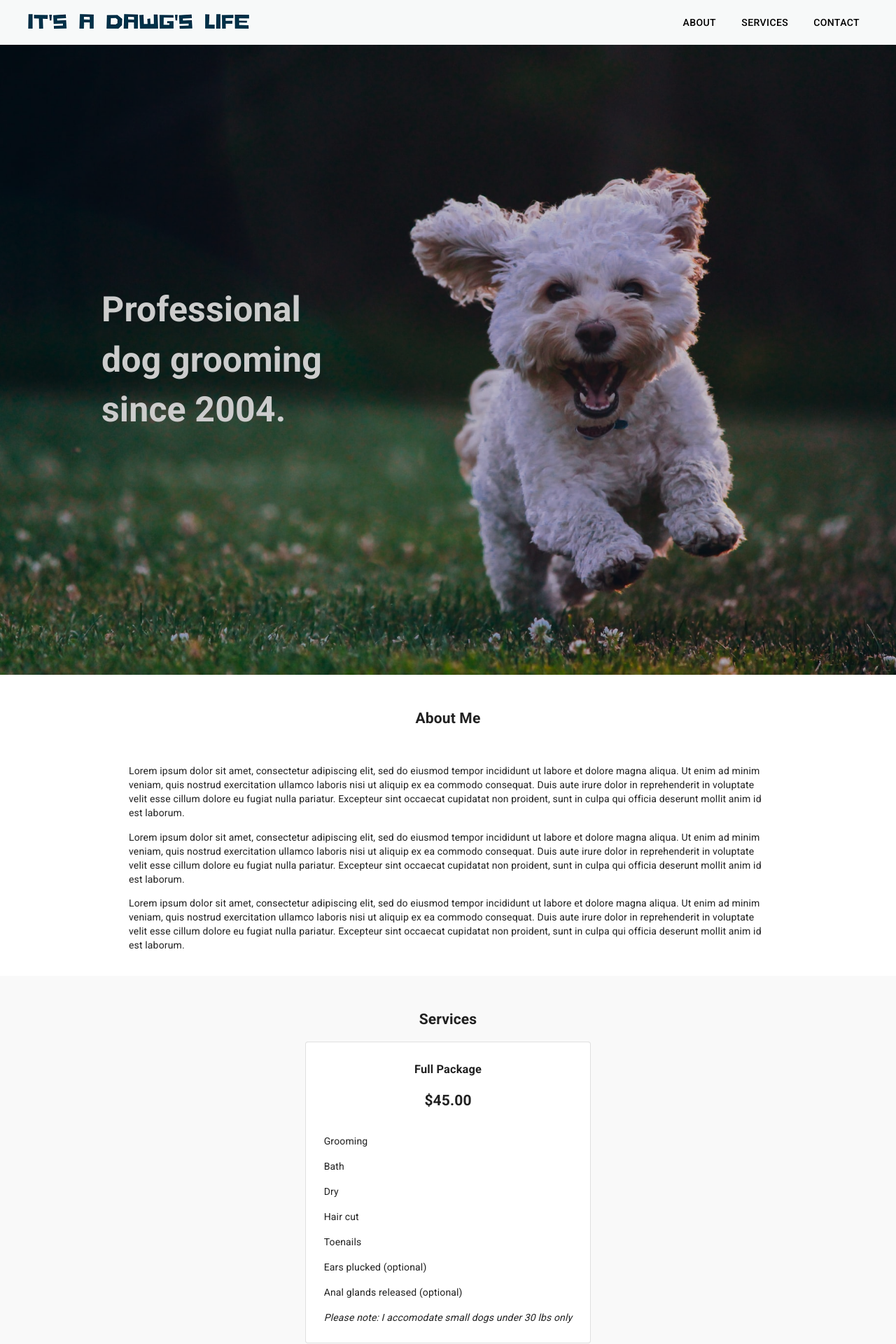
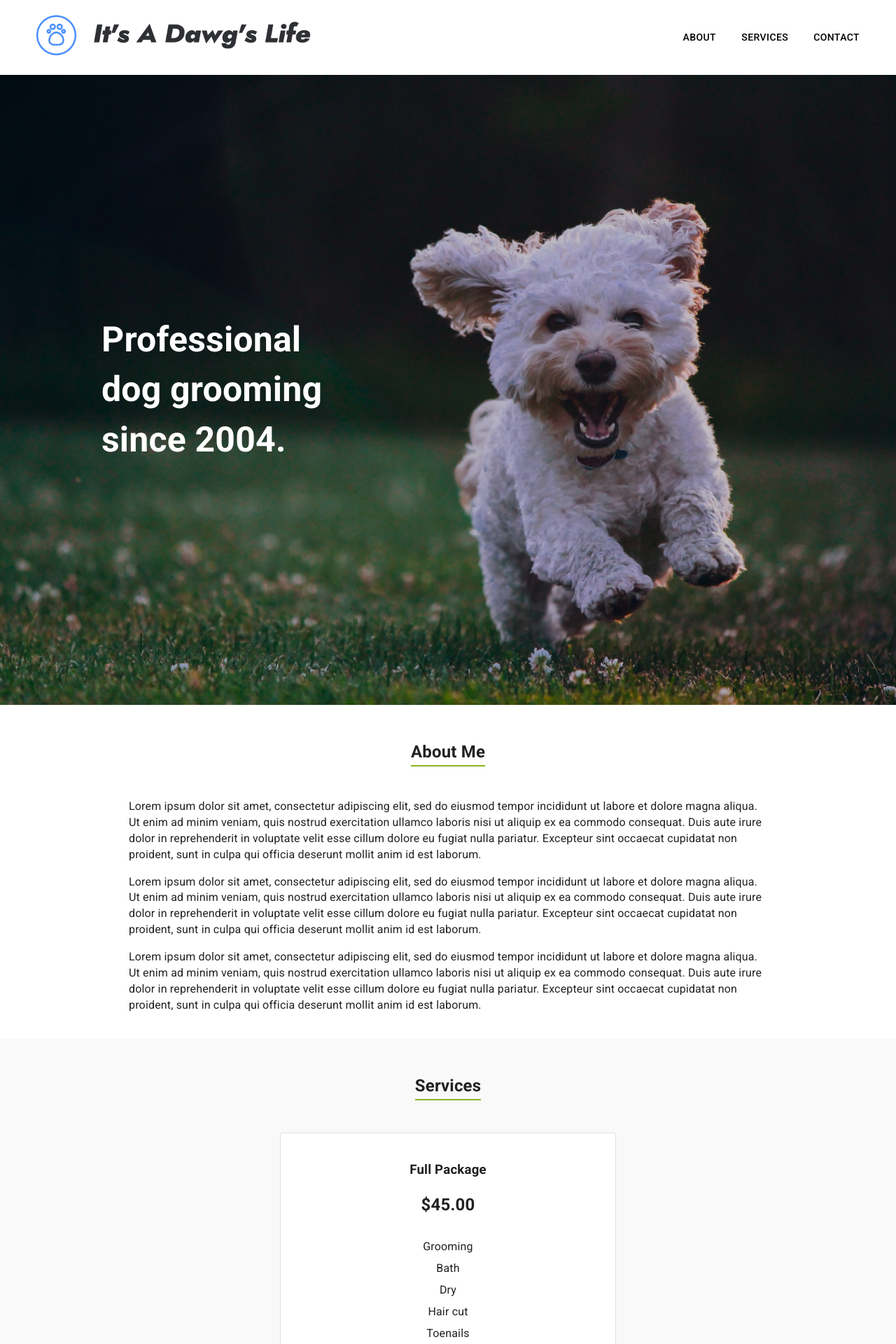
Before and after one commit to jpstanway/iadl, a React (Create React App) app: page / in a window 1280 px wide. Shown: the top 1920 px of the page at 70% size. Built offline with nearby package versions, Linux system fonts and the light colour scheme.

Commit message:
add new logo, list and header styles

```diff
--- a/src/components/About.jsx
+++ b/src/components/About.jsx
@@ -11,6 +11,10 @@ const useStyles = makeStyles((theme) =>
     heading: {
       textAlign: "center"
     },
+    headingText: {
+      borderBottom: "2px solid #8DB324",
+      paddingBottom: "5px"
+    },
     paragraphs: {
       marginTop: "50px"
     }
@@ -23,7 +27,11 @@ const About = () => {
   return (
     <div className={classes.container}>
       <Container maxWidth="md">
-        <h2 className={classes.heading}>About Me</h2>
+        <h2 className={classes.heading}>
+          <span className={classes.headingText}>
+            About Me
+          </span>
+        </h2>
         <div className={classes.paragraphs}>
           <p>Lorem ipsum dolor sit amet, consectetur adipiscing elit, sed do eiusmod tempor incididunt ut labore et dolore magna aliqua. Ut enim ad minim veniam, quis nostrud exercitation ullamco laboris nisi ut aliquip ex ea commodo consequat. Duis aute irure dolor in reprehenderit in voluptate velit esse cillum dolore eu fugiat nulla pariatur. Excepteur sint occaecat cupidatat non proident, sunt in culpa qui officia deserunt mollit anim id est laborum.</p>
           <p>Lorem ipsum dolor sit amet, consectetur adipiscing elit, sed do eiusmod tempor incididunt ut labore et dolore magna aliqua. Ut enim ad minim veniam, quis nostrud exercitation ullamco laboris nisi ut aliquip ex ea commodo consequat. Duis aute irure dolor in reprehenderit in voluptate velit esse cillum dolore eu fugiat nulla pariatur. Excepteur sint occaecat cupidatat non proident, sunt in culpa qui officia deserunt mollit anim id est laborum.</p>
--- a/src/components/Contact.jsx
+++ b/src/components/Contact.jsx
@@ -10,6 +10,10 @@ const useStyles = makeStyles((theme) =>
       },
       heading: {
         textAlign: "center"
+      },
+      headingText: {
+        borderBottom: "2px solid #8DB324",
+        paddingBottom: "5px"
       },
       list: {
         margin: "auto",
@@ -25,7 +29,11 @@ const Contact = () => {
   return (
     <div className={classes.container}>
       <Container maxWidth="md">
-        <h2 className={classes.heading}>Contact</h2>
+        <h2 className={classes.heading}>
+          <span className={classes.headingText}>
+            Contact
+          </span>
+        </h2>
         <List className={classes.list}>
           <ListItem><strong>Book an appointment</strong></ListItem>
           <ListItem>(778) 899-4385</ListItem>
--- a/src/components/Header.jsx
+++ b/src/components/Header.jsx
@@ -31,7 +31,8 @@ const useStyles = makeStyles((theme) =>
       position: "absolute",
       top: "50%",
       left: "25%",
-      transform: "translate(-50%, -50%)"
+      transform: "translate(-50%, -50%)",
+      zIndex: "9999"
     }
   }),
 );
--- a/src/components/Navbar.jsx
+++ b/src/components/Navbar.jsx
@@ -4,15 +4,18 @@ import AppBar from '@material-ui/core/AppBar';
 import Toolbar from '@material-ui/core/Toolbar';
 import Button from '@material-ui/core/Button';
 
-import logo from '../assets/iadl-logo.PNG';
+import logo from '../assets/iadl-logo.png';
 
 const useStyles = makeStyles((theme) =>
   createStyles({
     root: {
       flexGrow: 1
     },
+    logo: {
+      height: "100px"
+    },
     bar: {
-      backgroundColor: "#F7F9F9"
+      backgroundColor: "#fff"
     },
     title: {
       flexGrow: 1,
@@ -35,7 +38,7 @@ const Navbar = () => {
       <AppBar position="static" className={classes.bar}>
         <Toolbar>
           <div className={classes.title}>
-            <img src={logo} alt="iadl-logo" />
+            <img className={classes.logo} src={logo} alt="iadl-logo" />
           </div>
           <div className={classes.menu}>
             <Button color="inherit" className={classes.link}>About</Button>
--- a/src/components/Services.jsx
+++ b/src/components/Services.jsx
@@ -4,23 +4,36 @@ import { createStyles, makeStyles } from '@material-ui/core/styles';
 
 const useStyles = makeStyles((theme) =>
   createStyles({
+    theme,
     container: {
       backgroundColor: "#f9f9f9",
       paddingTop: "30px",
       paddingBottom: "50px"
     },
     heading: {
+      marginBottom: "50px",
       textAlign: "center"
+    },
+    headingText: {
+      borderBottom: "2px solid #8DB324",
+      paddingBottom: "5px"
     },
     services: {
       display: "flex",
       justifyContent: "center"
     },
     card: {
-      padding: "10px",
-      textAlign: "center"
+      padding: "20px",
+      textAlign: "center",
+      transition: "all 0.5s",
+      '&:hover': {
+        border: "1.5px solid rgba(0, 0, 0, 0.10)",
+        transform: "scale(1.1)"
+      }
     },
-    theme
+    special: {
+      marginTop: "20px"
+    }
   }),
 );
 
@@ -30,7 +43,11 @@ const Services = () => {
   return (
     <div className={classes.container}>
       <Container maxWidth="md">
-        <h2 className={classes.heading}>Services</h2>
+        <h2 className={classes.heading}>
+          <span className={classes.headingText}>
+            Services
+          </span>
+        </h2>
         <div className={classes.services}>
           <Paper variant="outlined" className={classes.card}>
             <h3>Full Package</h3>
@@ -43,7 +60,9 @@ const Services = () => {
               <ListItem>Toenails</ListItem>
               <ListItem>Ears plucked (optional)</ListItem>
               <ListItem>Anal glands released (optional)</ListItem>
-              <ListItem><em>Please note: I accomodate small dogs under 30 lbs only</em></ListItem>
+              <ListItem className={classes.special}>
+                <em>Please note: I accomodate small dogs under 30 lbs only</em>
+              </ListItem>
             </List>
           </Paper>
         </div>
--- a/src/styles/globals.js
+++ b/src/styles/globals.js
@@ -6,12 +6,17 @@ const theme = createMuiTheme({
       '@global': {
         body: {
           backgroundColor: "#fff",
-          fontFamily: "Roboto, sans-serif"
+          fontFamily: "Roboto, sans-serif",
+          fontSize: "16px"
         }
       }
     },
     MuiListItem: {
-      textAlign: "center"
+      root :{
+        justifyContent: "center",
+        paddingTop: "4px",
+        paddingBottom: "4px"
+      }
     }
   }
 });
```
Also changed, not shown: src/assets/iadl-logo.PNG, 1 other file (tests, documents, lock files or other folders).
